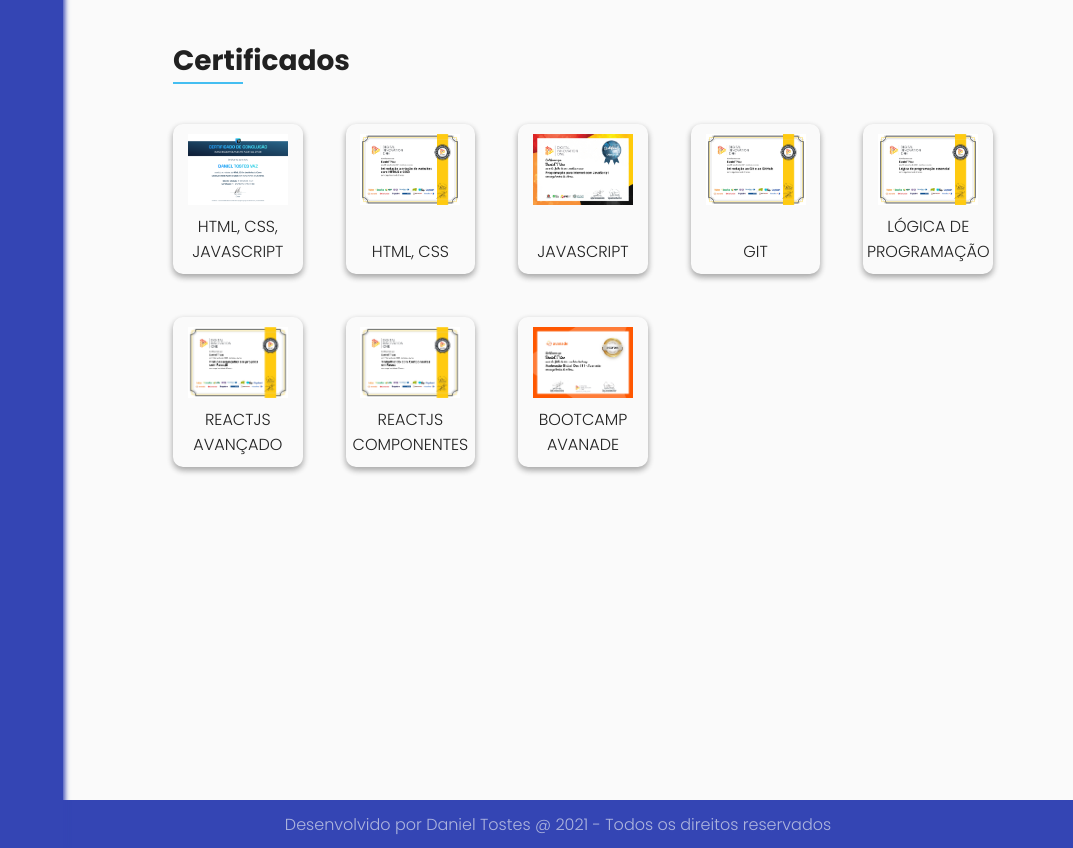
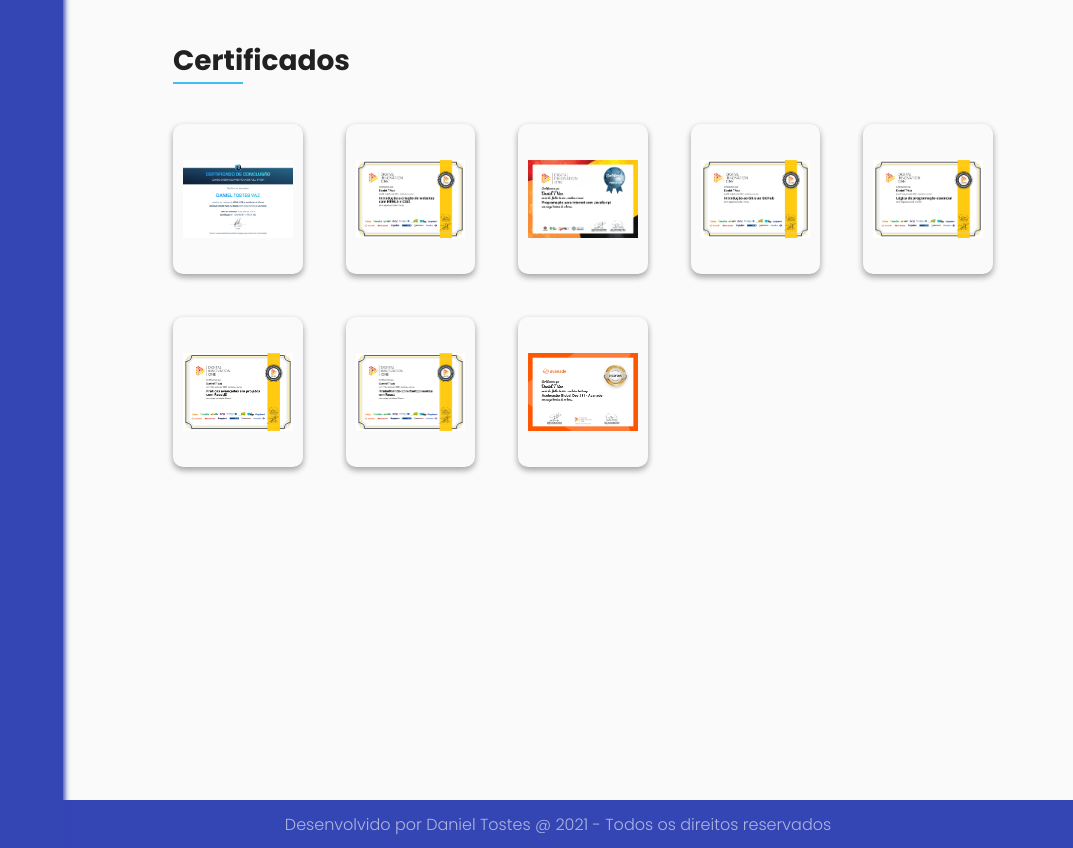
Before and after one commit to danieltvaz/danieltvaz.github.io, a React (Create React App) app: page / in a window 1280 px wide. Shown: the part 2400-3248 px from the top of the page, without its empty margins (207-1280 px from the left). Built offline with nearby package versions, Linux system fonts and the light colour scheme.

Commit message:
feat: optinal name on grid

```diff
--- a/src/components/Grid.jsx
+++ b/src/components/Grid.jsx
@@ -44,10 +44,12 @@ const GridItem = styled.div`
   box-shadow: 0 3px 6px rgba(0, 0, 0, 0.16), 0 3px 6px rgba(0, 0, 0, 0.23);
 `;
 const Img = styled.img`
-  width: 100px;
+  width: ${({ optionName }) => (optionName ? "100px" : "100%")};
+  margin: ${({ optionName }) => (optionName ? "" : "auto")};
 
   @media screen and (min-width: 320px) and (max-width: 1023px) {
-    width: 50px;
+    width: ${({ optionName }) => (optionName ? "50px" : "100%")};
+    margin: ${({ optionName }) => (optionName ? "" : "auto")};
   }
 `;
 
@@ -95,27 +97,22 @@ const Modal = styled.div`
   }
 `;
 
-export default function Grid({ data, option }) {
+export default function Grid({ data, optionModal, optionName }) {
   const [modal, setModal] = useState(false);
 
   return (
     <Wrapper>
       {data?.map((data, index) => (
         <GridItem key={index} onClick={() => setModal(data.icon)}>
-          <Img src={data.icon} />
-          <Title>{data.name}</Title>
+          <Img src={data.icon} optionName={optionName} />
+          {optionName ? <Title>{data.name}</Title> : ""}
         </GridItem>
       ))}
-      {modal && option && (
+      {modal && optionModal && (
         <>
           <OutFocus onClick={() => setModal(false)}></OutFocus>
           <Modal>
-            <img
-              modal={modal}
-              src={modal}
-              alt="certificate"
-              draggable="false"
-            />
+            <img modal={modal} src={modal} alt={data.name} draggable="false" />
           </Modal>
         </>
       )}
--- a/src/pages/Certificates.jsx
+++ b/src/pages/Certificates.jsx
@@ -37,7 +37,7 @@ export default function Certificates() {
   return (
     <Section>
       <SectionTitle>Certificados</SectionTitle>
-      <Grid data={data} option />
+      <Grid data={data} optionModal />
     </Section>
   );
 }
--- a/src/pages/Projects.jsx
+++ b/src/pages/Projects.jsx
@@ -19,7 +19,7 @@ export default function Projects() {
   return (
     <Section>
       <SectionTitle>Projetos</SectionTitle>
-      <Grid data={data} />
+      <Grid optionName data={data} />
       <ImpactText>
         "É preciso um trabalho duro e uma grande vontade para transformar a
         paixão numa virtude."
--- a/src/pages/Skills.jsx
+++ b/src/pages/Skills.jsx
@@ -57,7 +57,7 @@ export default function Skills() {
   return (
     <Section>
       <SectionTitle>Habilidades</SectionTitle>
-      <Grid data={skillsData} />
+      <Grid optionName data={skillsData} />
       <ImpactText>
         "A persistência é o melhor caminho do êxito." <br /> Charles Chaplin.
       </ImpactText>
```
